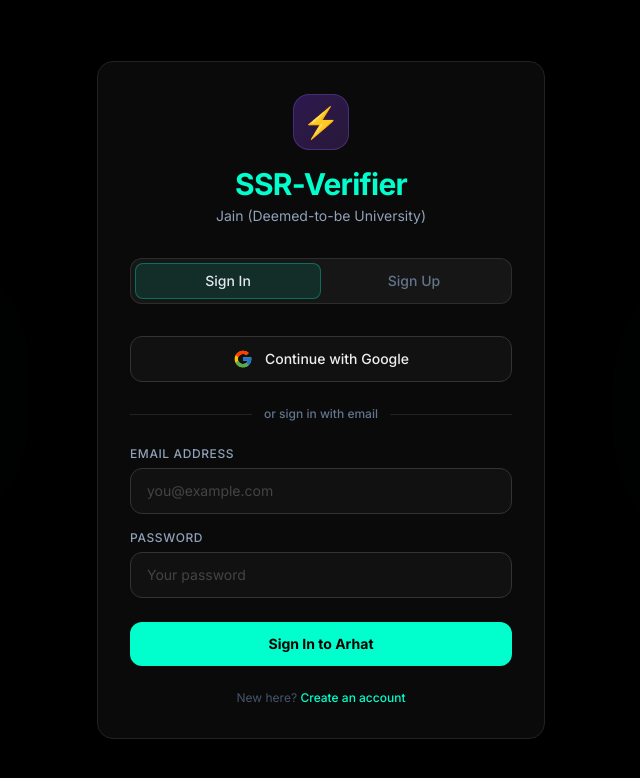
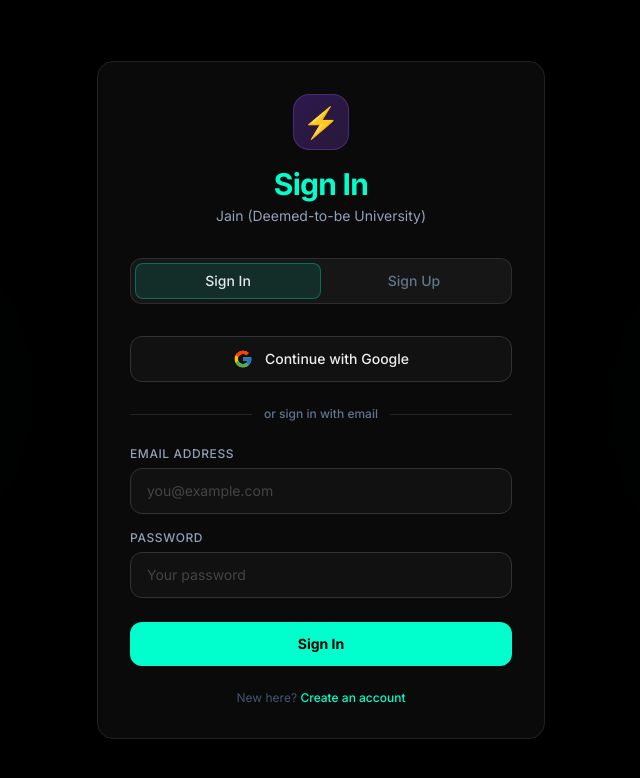
Before and after one commit to Zenthoriax/naac-prod, a React (Vite) app in the folder frontend/: page /login in a window 1280 px wide. Shown: the top 778 px of the page, without its empty margins (319-959 px from the left). Built offline with nearby package versions, Linux system fonts and the light colour scheme; no server answers.

Commit message:
style: update auth labels to 'Sign In'/'Sign Up' and remove Arhat branding ; fix: robust Google OAuth failure redirects

```diff
--- a/frontend/src/pages/Auth.jsx
+++ b/frontend/src/pages/Auth.jsx
@@ -111,7 +111,9 @@
           >
             <span className="text-3xl">⚡</span>
           </motion.div>
-          <h1 className="text-[#00ffcc] text-3xl font-bold tracking-tight">SSR-Verifier</h1>
+          <h1 className="text-[#00ffcc] text-3xl font-bold tracking-tight">
+            {isLogin ? 'Sign In' : 'Sign Up'}
+          </h1>
           <p className="text-slate-400 text-sm mt-1">Jain (Deemed-to-be University)</p>
         </div>
 
@@ -234,7 +236,7 @@
                   {isLogin ? 'Signing in...' : 'Creating Account...'}
                 </span>
               ) : (
-                isLogin ? 'Sign In to Arhat' : 'Create Account'
+                isLogin ? 'Sign In' : 'Create Account'
               )}
             </motion.button>
           </motion.form>
```
Also changed, not shown: 1 other file (tests, documents, lock files or other folders).
